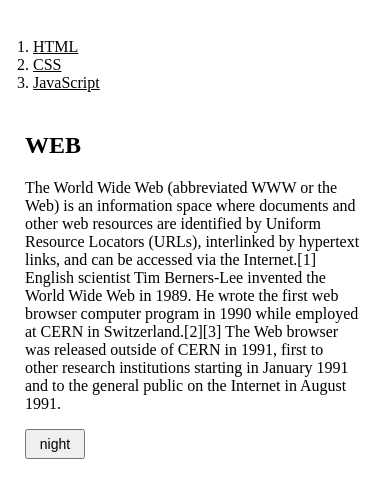
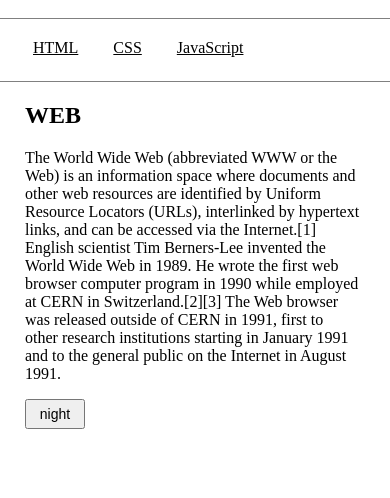
Before and after one commit to jun17183/web1, a plain HTML site: page index.html in a window 390 px wide. Shown: the part 74-572 px from the top of the page. Drawn offline with nearby package versions, Linux system fonts and the light colour scheme.

Commit message:
Add files via upload
mobile

```diff
--- a/index.html
+++ b/index.html
@@ -2,7 +2,8 @@
 <html>
 <head>
   <title>WEB1 - Welcome</title>
-  <meta charset="utf-8" content="width=device-width, initial-scale=1.0"/>
+  <meta charset="utf-8"/>
+  <meta name="viewport" content="width=device-width, initial-scale=1.0"/>
   <link rel="stylesheet" href="style.css"/>
   <script src="https://ajax.googleapis.com/ajax/libs/jquery/3.5.1/jquery.min.js"></script>
   <script src="colors.js"></script>
--- a/style.css
+++ b/style.css
@@ -31,15 +31,26 @@ ol{
   padding-right:30px;
   padding-bottom:10px;
 }
-@media(max-width:800px){
+@media(max-width:800px) {
   #grid{
     display: block;
   }
-  ol{
+  ol {
     border-right:none;
+    display: inline-block;
+    width: 345px;
+  }
+  ol li {
+  	list-style-type: none;
+  	float: left;
+  	padding-right: 35px;
   }
   h1 {
     border-bottom:none;
+    border-bottom: 1px solid gray;
+  }
+  #article {
+    border-top: 1px solid gray;
   }
 }
 #dayNight {
```
Also changed, not shown: 1.html (+2 -1 lines), 2.html (+2 -1 lines).
